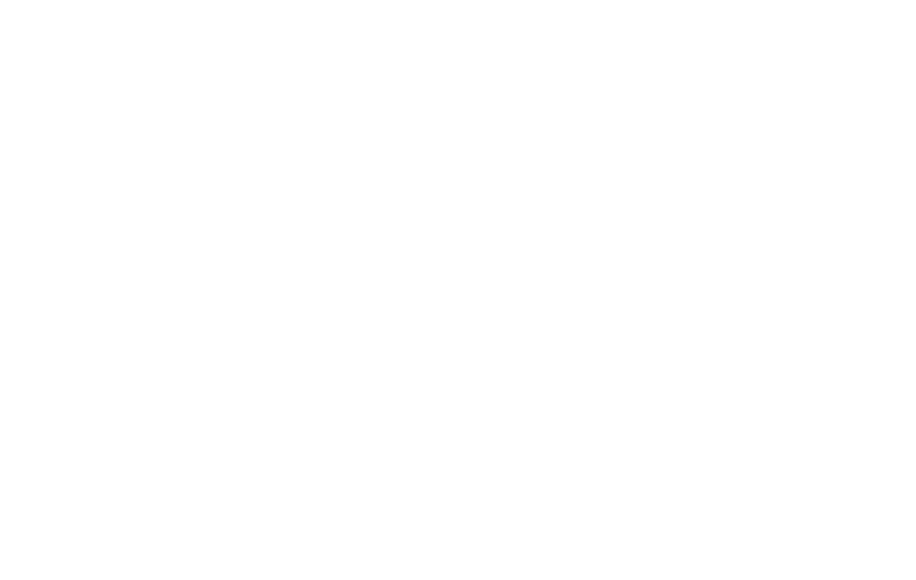
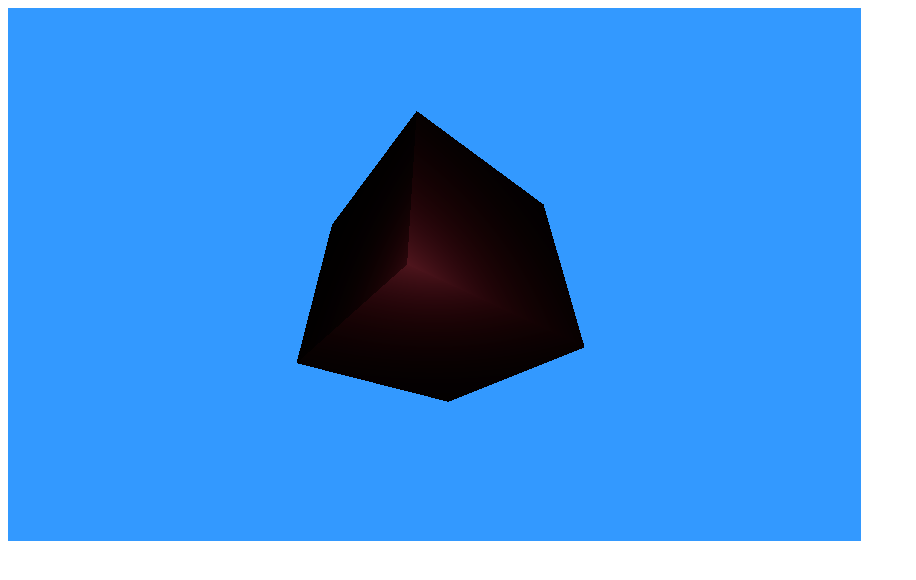
Before and after one commit to Metturan/WebGLShapes, a plain HTML site: page index.html in a window 1280 px wide. Shown: the whole page, without its empty margins (0-916 px from the left). Drawn offline with nearby package versions, Linux system fonts and the light colour scheme.

Commit message:
add shiny cube spinning

```diff
--- a/index.html
+++ b/index.html
@@ -3,9 +3,42 @@
 <head>
 	<meta charset="UTF-8">
 	<title>Day One of three.js</title>
-	<script type="text/javascript" src="http://threejs.org/build/three.min.js"></script>
 </head>
 <body>
 
+	<script type="text/javascript" src="http://threejs.org/build/three.min.js"></script>
+	<script>
+		var scene = new THREE.Scene();
+		var camera = new THREE.PerspectiveCamera(75, window.innerWidth/window.innerHeight, 0.1, 1000);
+		var renderer = new THREE.WebGLRenderer();
+
+		renderer.setSize(window.innerWidth/1.5, window.innerHeight/1.5);
+		renderer.setClearColor(0x3399ff);
+		document.body.appendChild(renderer.domElement);
+
+		// width, height, depth
+		var geometry = new THREE.BoxGeometry(5,5,5);
+		var material = new THREE.MeshLambertMaterial({color: 0xf6546a})
+		var mesh = new THREE.Mesh(geometry, material)
+		scene.add(mesh);
+
+		// color, intensity
+		var light = new THREE.PointLight(0xffffff, 1.2);
+		// x, y, z
+		light.position.set(0,0,6);
+		scene.add(light);
+
+		// move the camera back
+		camera.position.z = 10;
+
+		function render() {
+			requestAnimationFrame(render);
+			mesh.rotation.x += 0.05;
+			mesh.rotation.y += 0.05;
+			renderer.render(scene, camera);
+		}
+		render();
+	</script>
+
 </body>
 </html>
```
